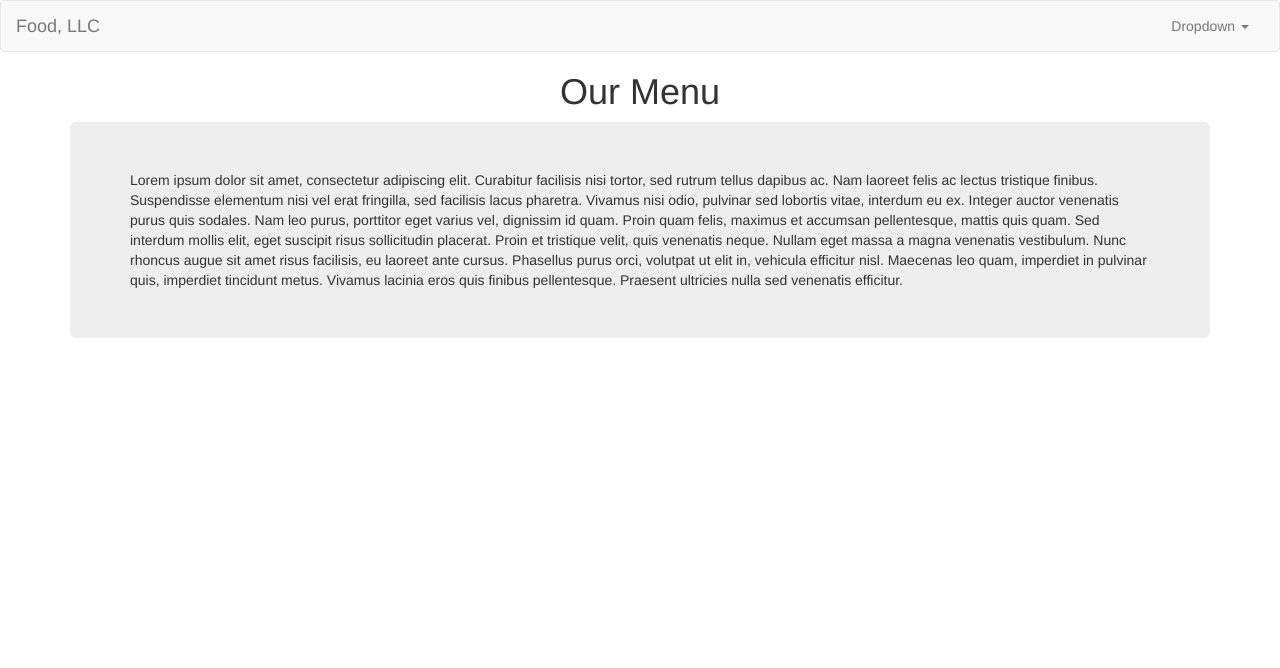
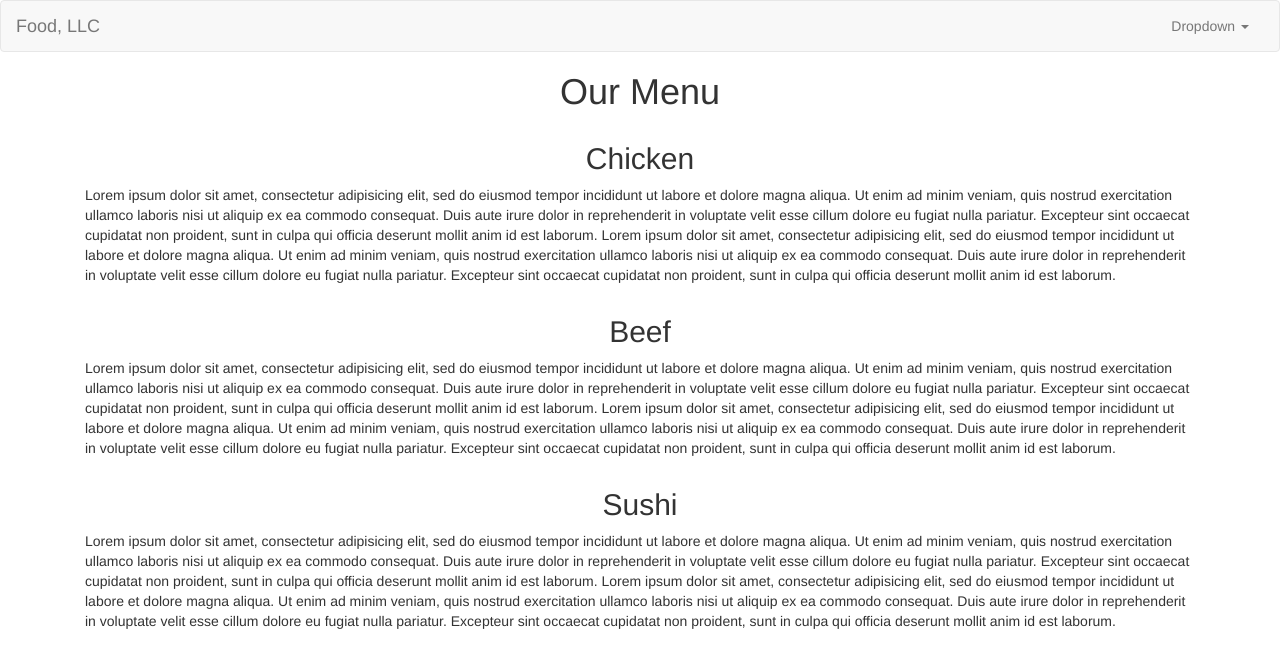
Before and after one commit to secampbell/coursera-module3, a plain HTML site: page index.html in a window 1280 px wide. Drawn offline with Linux system fonts and the light colour scheme; a script that the page names is missing.

Commit message:
Update index.html

```diff
--- a/index.html
+++ b/index.html
@@ -46,11 +46,54 @@
 </header>
 
   <h1>Our Menu</h1>
+  <div class = "container" id = "main-content">
+  <div id= "row" class = "col-xs-12">
+    <h2 class = "text-center">Chicken</h2>
+    <p>Lorem ipsum dolor sit amet, consectetur adipisicing elit, sed do eiusmod
+    tempor incididunt ut labore et dolore magna aliqua. Ut enim ad minim veniam,
+    quis nostrud exercitation ullamco laboris nisi ut aliquip ex ea commodo
+    consequat. Duis aute irure dolor in reprehenderit in voluptate velit esse
+    cillum dolore eu fugiat nulla pariatur. Excepteur sint occaecat cupidatat non
+    proident, sunt in culpa qui officia deserunt mollit anim id est laborum. Lorem ipsum dolor sit amet, consectetur adipisicing elit, sed do eiusmod     tempor incididunt ut labore et dolore magna aliqua. Ut enim ad minim veniam,
+    quis nostrud exercitation ullamco laboris nisi ut aliquip ex ea commodo
+    consequat. Duis aute irure dolor in reprehenderit in voluptate velit esse
+    cillum dolore eu fugiat nulla pariatur. Excepteur sint occaecat cupidatat non
+    proident, sunt in culpa qui officia deserunt mollit anim id est laborum.
+    </p>
+  </div>
+    <div id= "row" class = "col-xs-12">
+    <h2 class = "text-center">Beef</h2>
+    <p>Lorem ipsum dolor sit amet, consectetur adipisicing elit, sed do eiusmod
+    tempor incididunt ut labore et dolore magna aliqua. Ut enim ad minim veniam,
+    quis nostrud exercitation ullamco laboris nisi ut aliquip ex ea commodo
+    consequat. Duis aute irure dolor in reprehenderit in voluptate velit esse
+    cillum dolore eu fugiat nulla pariatur. Excepteur sint occaecat cupidatat non
+    proident, sunt in culpa qui officia deserunt mollit anim id est laborum. Lorem ipsum dolor sit amet, consectetur adipisicing elit, sed do eiusmod
+    tempor incididunt ut labore et dolore magna aliqua. Ut enim ad minim veniam,
+    quis nostrud exercitation ullamco laboris nisi ut aliquip ex ea commodo
+    consequat. Duis aute irure dolor in reprehenderit in voluptate velit esse
+    cillum dolore eu fugiat nulla pariatur. Excepteur sint occaecat cupidatat non
+    proident, sunt in culpa qui officia deserunt mollit anim id est laborum.
+    </p>
+  </div>
+    <div id= "row" class = "col-xs-12">
+    <h2 class = "text-center">Sushi</h2>
+    <p>Lorem ipsum dolor sit amet, consectetur adipisicing elit, sed do eiusmod
+    tempor incididunt ut labore et dolore magna aliqua. Ut enim ad minim veniam,
+    quis nostrud exercitation ullamco laboris nisi ut aliquip ex ea commodo
+    consequat. Duis aute irure dolor in reprehenderit in voluptate velit esse
+    cillum dolore eu fugiat nulla pariatur. Excepteur sint occaecat cupidatat non
+    proident, sunt in culpa qui officia deserunt mollit anim id est laborum. Lorem ipsum dolor sit amet, consectetur adipisicing elit, sed do eiusmod
+    tempor incididunt ut labore et dolore magna aliqua. Ut enim ad minim veniam,
+    quis nostrud exercitation ullamco laboris nisi ut aliquip ex ea commodo
+    consequat. Duis aute irure dolor in reprehenderit in voluptate velit esse
+    cillum dolore eu fugiat nulla pariatur. Excepteur sint occaecat cupidatat non
+    proident, sunt in culpa qui officia deserunt mollit anim id est laborum.
+    </p>
+  </div>
+</div>
 
-  <div id="main-content" class="container">
-    <div class="jumbotron">
-       Lorem ipsum dolor sit amet, consectetur adipiscing elit. Curabitur facilisis nisi tortor, sed rutrum tellus dapibus ac. Nam laoreet felis ac lectus tristique finibus. Suspendisse elementum nisi vel erat fringilla, sed facilisis lacus pharetra. Vivamus nisi odio, pulvinar sed lobortis vitae, interdum eu ex. Integer auctor venenatis purus quis sodales. Nam leo purus, porttitor eget varius vel, dignissim id quam. Proin quam felis, maximus et accumsan pellentesque, mattis quis quam. Sed interdum mollis elit, eget suscipit risus sollicitudin placerat. Proin et tristique velit, quis venenatis neque. Nullam eget massa a magna venenatis vestibulum. Nunc rhoncus augue sit amet risus facilisis, eu laoreet ante cursus. Phasellus purus orci, volutpat ut elit in, vehicula efficitur nisl. Maecenas leo quam, imperdiet in pulvinar quis, imperdiet tincidunt metus. Vivamus lacinia eros quis finibus pellentesque. Praesent ultricies nulla sed venenatis efficitur.
-    </div>
+
 
   <!-- jQuery (Bootstrap JS plugins depend on it) -->
   <script src="js/jquery-1.11.3.min.js"></script>
```
